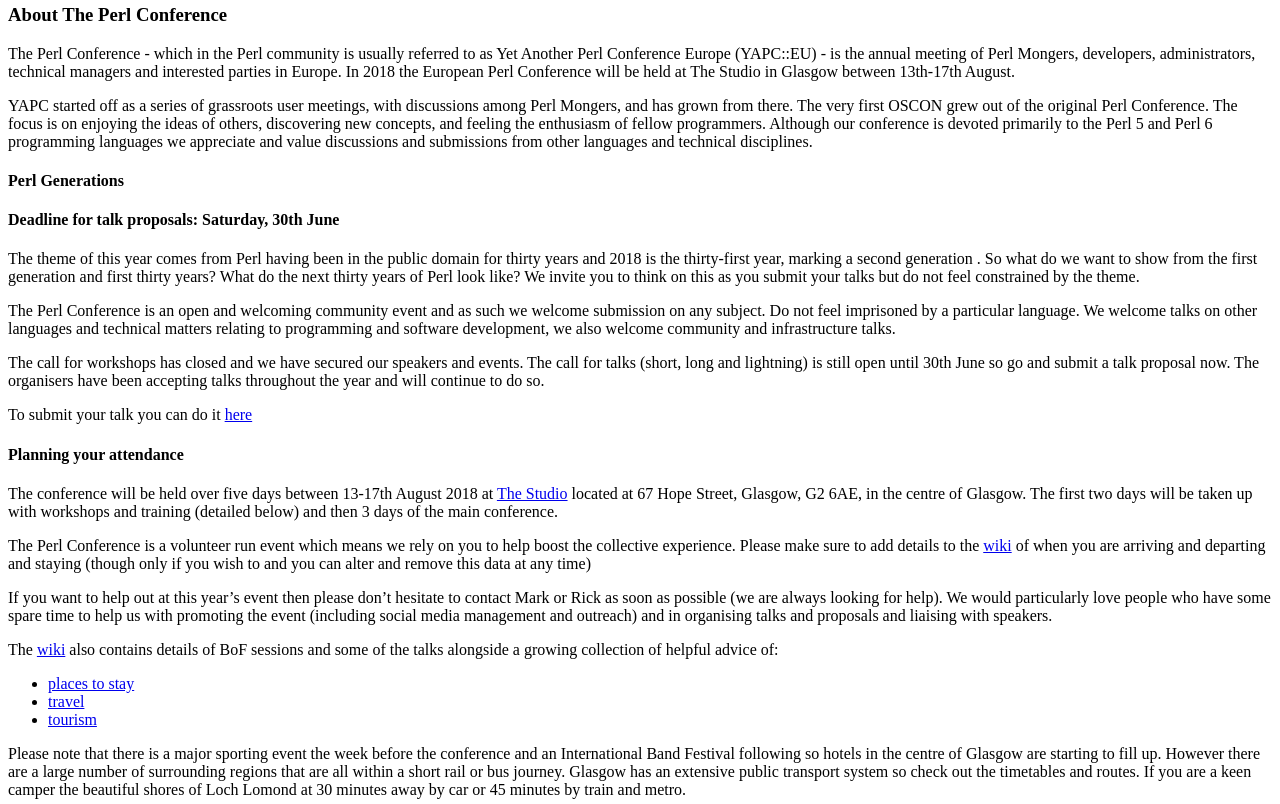
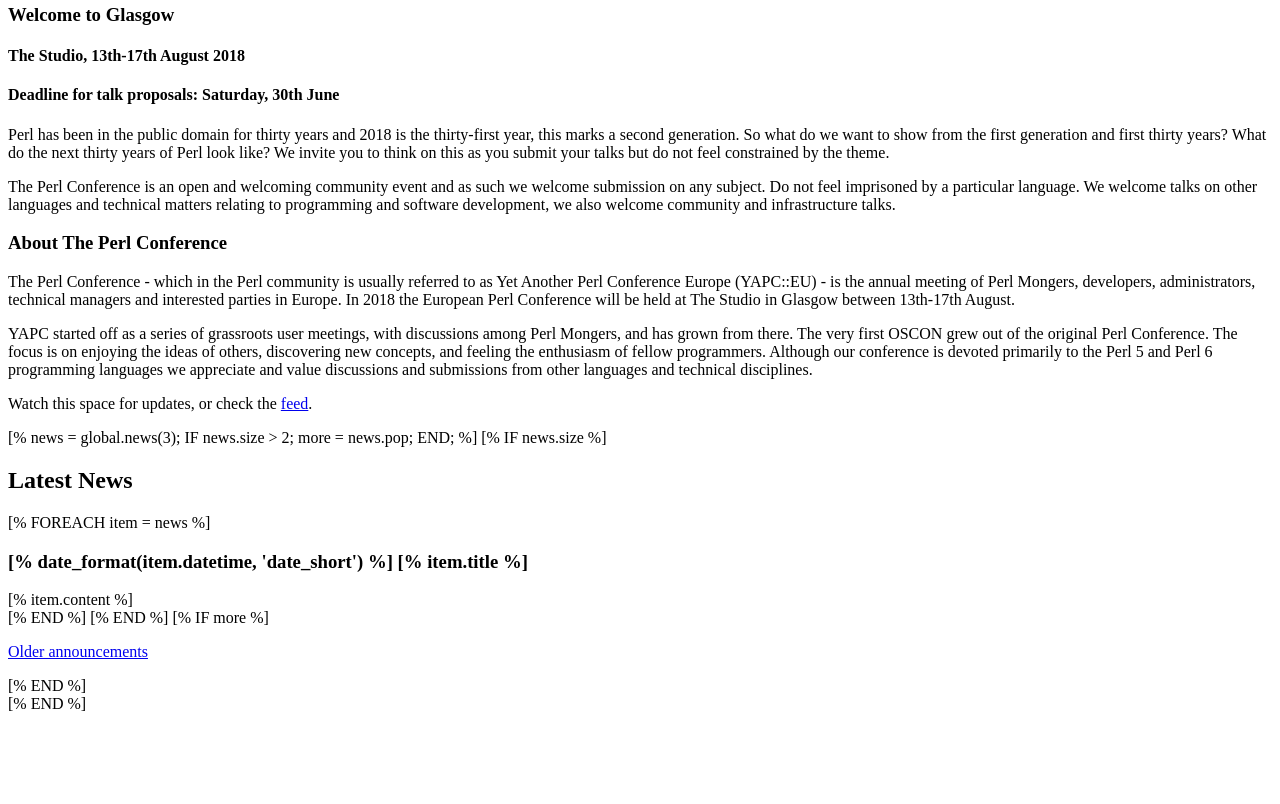
Before and after one commit to Act-Conferences/tpc-2018-glasgow, a plain HTML site: page actdocs/static/index.html in a window 1280 px wide. Shown: the part 916-1720 px from the top of the page. After the commit the page ends 1637 px from the top, so only its background shows below. Drawn offline with Linux system fonts and the light colour scheme; files whose address does not match are found by name.

Commit message:
Revert "This commit makes the information about the venue, submiting talks"
This reverts commit e989f89e9131b8a31c9ead820e3d9b7eb5fd28c1.

Should do a merge request...

```diff
--- a/actdocs/static/index.html
+++ b/actdocs/static/index.html
@@ -14,6 +14,19 @@
 <div class="row middlerow">
     <div class="col">
       <h3 class="generations">
+        Welcome to Glasgow
+      </h3>
+      <h4>
+        The Studio, 13th-17th August 2018
+      </h4>
+      <h4>Deadline for talk proposals: Saturday, 30th June</h4>
+      <p>
+        Perl has been in the public domain for thirty years and 2018 is the thirty-first year, this marks a second generation. So what do we want to show from the first generation and first thirty years? What do the next thirty years of Perl look like? We invite you to think on this as you submit your talks but do not feel constrained by the theme.
+      </p>
+      <p>
+        The Perl Conference is an open and welcoming community event and as such we welcome submission on any subject. Do not feel imprisoned by a particular language. We welcome talks on other languages and technical matters relating to programming and software development, we also welcome community and infrastructure talks.
+      </p>
+      <h3 class="generations">
         About The Perl Conference
       </h3>
       <p>
@@ -21,57 +34,6 @@
       </p>
       <p>
         YAPC started off as a series of grassroots user meetings, with discussions among Perl Mongers, and has grown from there. The very first OSCON grew out of the original Perl Conference. The focus is on enjoying the ideas of others, discovering new concepts, and feeling the enthusiasm of fellow programmers. Although our conference is devoted primarily to the Perl 5 and Perl 6 programming languages we appreciate and value discussions and submissions from other languages and technical disciplines.
-      </p>
-      <h4>
-        Perl Generations
-      </h4>
-      <h4>Deadline for talk proposals: Saturday, 30th June</h4>
-      <p>
-        The theme of this year comes from Perl having been in the public domain for thirty years and 2018 is the thirty-first year, marking a second generation . So what do we want to show from the first generation and first thirty years? What do the next thirty years of Perl look like? We invite you to think on this as you submit your talks but do not feel constrained by the theme.
-      </p>
-      <p>
-        The Perl Conference is an open and welcoming community event and as such we welcome submission on any subject. Do not feel imprisoned by a particular language. We welcome talks on other languages and technical matters relating to programming and software development, we also welcome community and infrastructure talks.
-      </p>
-      <p>
-        The call for workshops has closed and we have secured our speakers and events. The call for talks (short, long and lightning) is still open until 30th June so go and submit a talk proposal now. The organisers have been accepting talks throughout the year and will continue to do so.
-      </p>
-      <p> To submit your talk you can do it <a href="http://act.perlconference.org/tpc-2018-glasgow/newtalk"> here </a>
-      <h4>
-        Planning your attendance
-      </h4>
-        <p>
-         The conference will be held over five days between 13-17th August 2018 at <a href="http://studiovenues.co.uk/venues/glasgow/">The Studio</a> located at 67 Hope Street, Glasgow, G2 6AE, in the centre of Glasgow. The first two days will be taken up with workshops and training (detailed below) and then 3 days of the main conference.
-        </p>
-        <p>
-        The Perl Conference is a volunteer run event which means we rely on you to help boost the collective experience. Please make sure to add details to the <a href="http://act.perlconference.org/tpc-2018-glasgow/wiki">wiki</a> of when you are arriving and departing and staying (though only if you wish to and you can alter and remove this data at any time)
-        </p>
-        <p>
-         If you want to help out at this year’s event then please don’t hesitate to contact Mark or Rick as soon as possible (we are always looking for help). We would particularly love people who have some spare time to help us with promoting the event (including social media management and outreach) and in organising talks and proposals and liaising with speakers.
-        </p>
-        <p>
-            The <a href="http://act.perlconference.org/tpc-2018-glasgow/wiki">wiki</a> also contains details of BoF sessions and some of the talks alongside a growing collection of helpful advice of:
-        </p>
-        <p>
-        <ul>
-            <li>
-                <a href="https://www.visitscotland.com/destinations-maps/glasgow/accommodation/">
-                    places to stay
-                </a>
-            </li>
-            <li>
-                <a href="https://peoplemakeglasgow.com/visiting/getting-around%20-%20https://www.scotrail.co.uk/plan-your-journey/timetables-and-routes">
-                    travel
-                </a>
-            </li>
-            <li>
-                <a href="http://act.perlconference.org/tpc-2018-glasgow/wiki?node=BeATourist">
-                    tourism
-                </a>
-            </li>
-        </ul>
-      </p>
-      <p>
-       Please note that there is a major sporting event the week before the conference and an International Band Festival following so hotels in the centre of Glasgow are starting to fill up. However there are a large number of surrounding regions that are all within a short rail or bus journey. Glasgow has an extensive public transport system so check out the timetables and routes. If you are a keen camper the beautiful shores of Loch Lomond at 30 minutes away by car or 45 minutes by train and metro.
       </p>
       <p>
         Watch this space for updates, or check the <a href="[% global.request.base_url %][% make_uri_info( 'atom', global.request.language ) %].xml">feed</a>.
```
